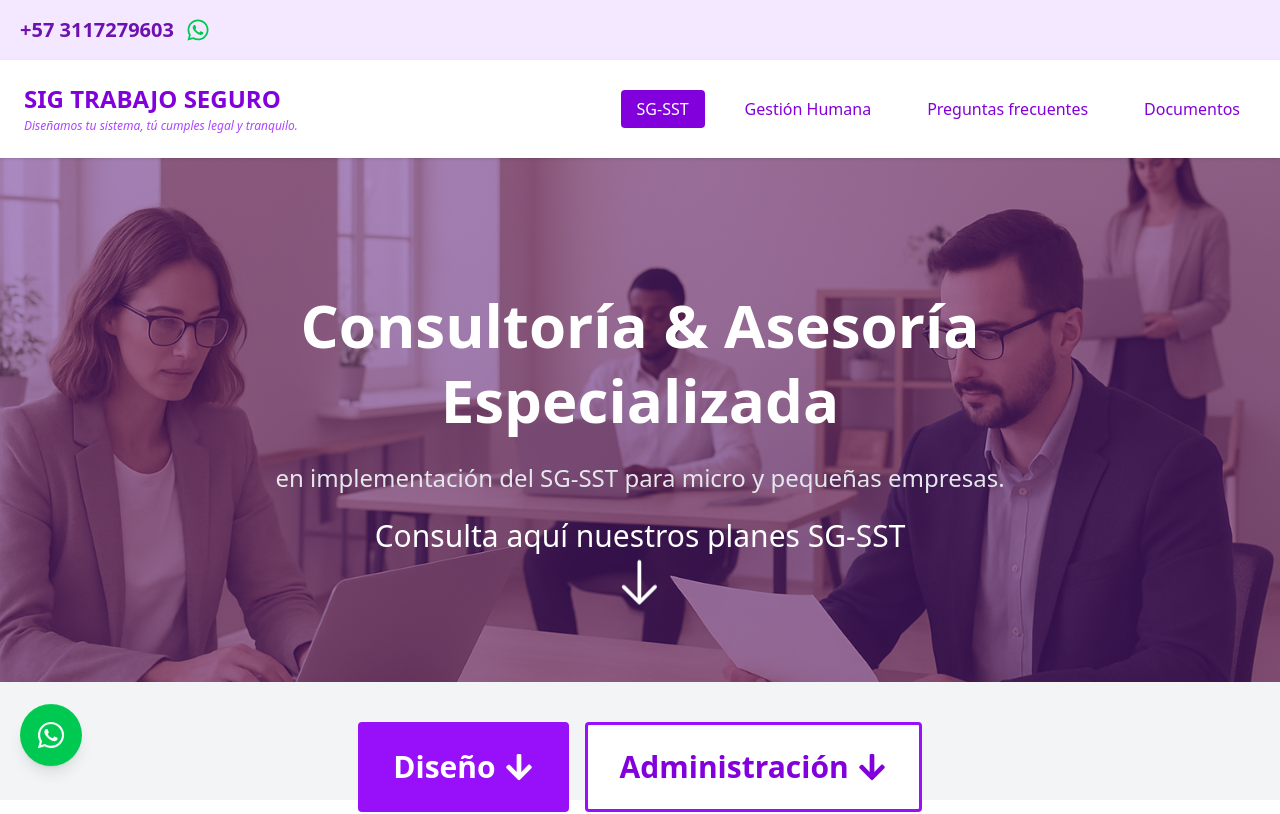
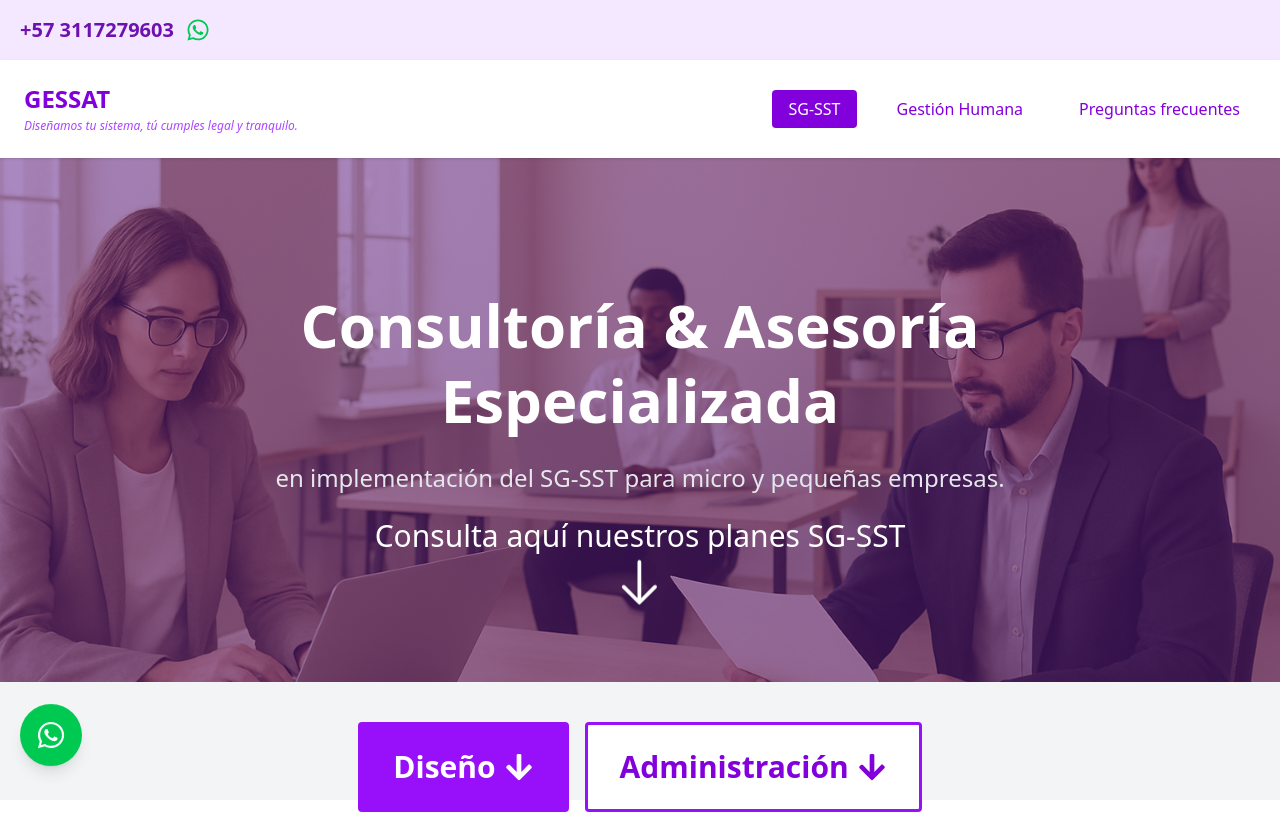
Before and after one commit to DavidGarzonDev/Asesorias, a React (Vite) app: page / in a window 1280 px wide. Shown: the top 814 px of the page. Built offline with nearby package versions, Linux system fonts and the light colour scheme.

Commit message:
nuevos cambios

```diff
--- a/index.html
+++ b/index.html
@@ -4,7 +4,7 @@
     <meta charset="UTF-8" />
     <link rel="icon"  href="/Logo/Logo.png" />
     <meta name="viewport" content="width=device-width, initial-scale=1.0" />
-    <title>S I G</title>
+    <title>GESSAT </title>
   </head>
   <body>
     <div id="root"></div>
--- a/src/components/shared/Footer.jsx
+++ b/src/components/shared/Footer.jsx
@@ -7,7 +7,7 @@ export const Footer = () => {
 
                 {/* Marca y Descripción */}
                 <div>
-                    <h3 className="text-2xl font-bold text-white mb-2">SIG TRABAJO SEGURO</h3>
+                    <h3 className="text-2xl font-bold text-white mb-2">GESSAT TRABAJO SEGURO</h3>
                     <p className="text-sm italic text-purple-300 mb-4">Diseñamos tu sistema, tú cumples legal y tranquilo.</p>
                     <p className="text-sm leading-relaxed text-gray-300">
                         Somos expertos en la implementación de Sistemas de Gestión en Seguridad y Salud en el Trabajo (SG-SST) para micro y pequeñas empresas. Nuestra metodología ha sido validada por empresas en todo el país, garantizando cumplimiento legal y tranquilidad empresarial.
@@ -53,7 +53,7 @@ export const Footer = () => {
 
             <div className="border-t border-purple-700 mt-12 pt-6 text-xs text-gray-400 text-center py-10">
                 <p>
-                    SIG TRABAJO SEGURO ® es una marca registrada. Todos los derechos reservados. © 2025
+                    GESSAT® es una marca registrada. Todos los derechos reservados. © 2025
                     <Link to="#" className="hover:text-purple-100 ml-1">Política de privacidad</Link>
                 </p>
 
--- a/src/components/shared/Navbar.jsx
+++ b/src/components/shared/Navbar.jsx
@@ -19,7 +19,7 @@ export const Navbar = () => {
         { name: "SG-SST", path: "/" },
         { name: "Gestión Humana", path: "/Gestión-humana" },
         { name: "Preguntas frecuentes", path: "/preguntas-frecuentes" },
-        { name: "Documentos", path: "/plantillas" },
+        // { name: "Documentos", path: "/plantillas" },
 
     ];
 
@@ -54,7 +54,7 @@ export const Navbar = () => {
                     <div className="flex flex-col items-start w-full md:w-auto flex-shrink-0">
                         <Link to="/" className="flex flex-col items-start">
                             <span className="text-xl md:text-2xl font-extrabold text-purple-700 leading-tight">
-                                SIG TRABAJO SEGURO
+                                GESSAT
                             </span>
                             <span className="text-xs text-purple-500 italic mt-1">
                                 Diseñamos tu sistema, tú cumples legal y tranquilo.
--- a/src/pages/Gh.jsx
+++ b/src/pages/Gh.jsx
@@ -1,6 +1,7 @@
 import React from 'react'
-import IntroGh from '../components/home/IntroGh'
-import ServiciosRh from '../components/home/ServiciosRh'
+import IntroGh from '../components/Gestion Humana/IntroGh'
+import ServiciosRh from '../components/Gestion Humana/ServiciosRh'
+
 
 const Gh = () => {
   return (
```
Also changed, not shown: public/Logo.svg (deleted), public/Logo.webp (deleted), src/components/Gestion Humana/IntroGh.jsx (renamed from src/components/home/IntroGh.jsx), src/components/Gestion Humana/ServiciosRh.jsx (renamed from src/components/home/ServiciosRh.jsx).
